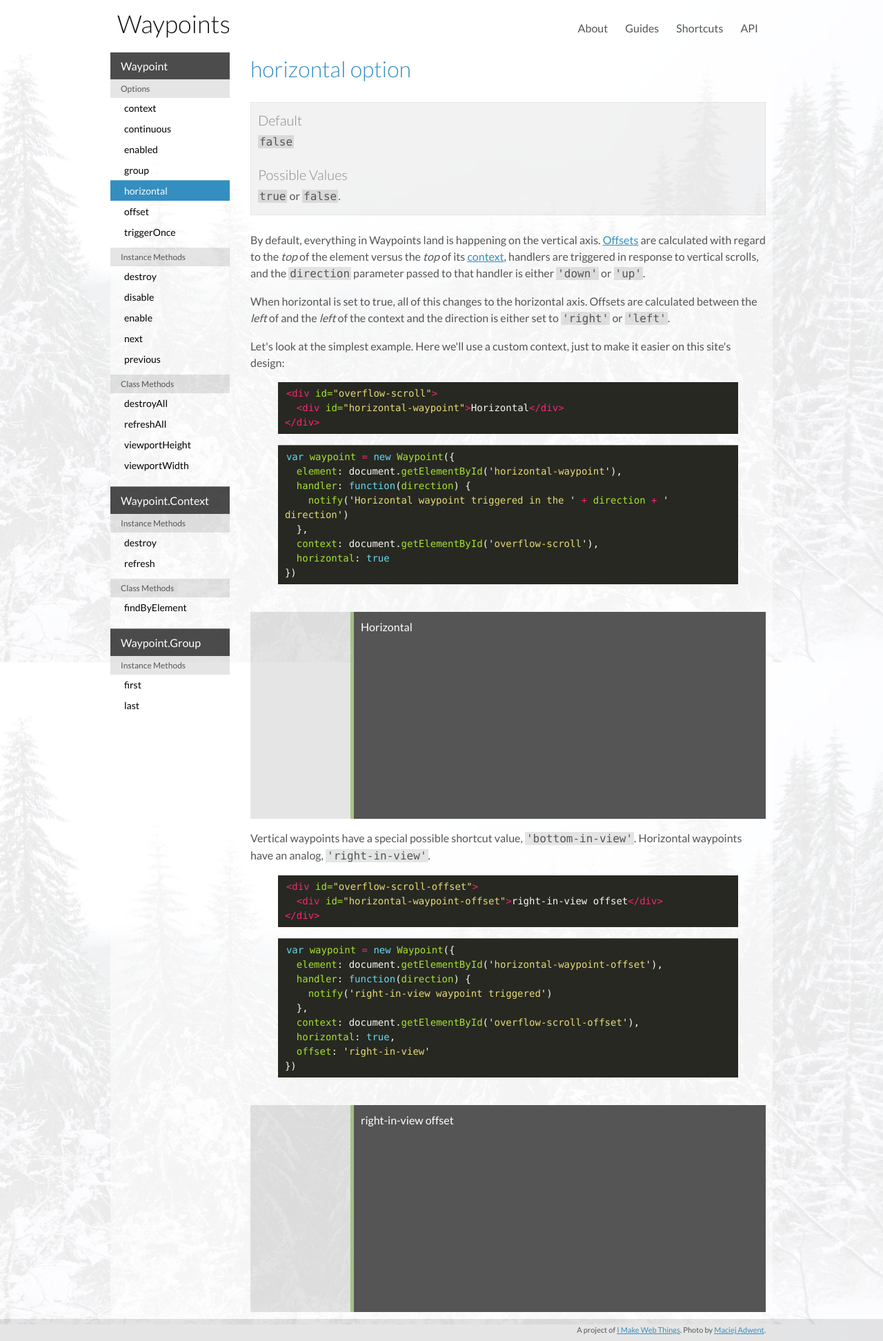
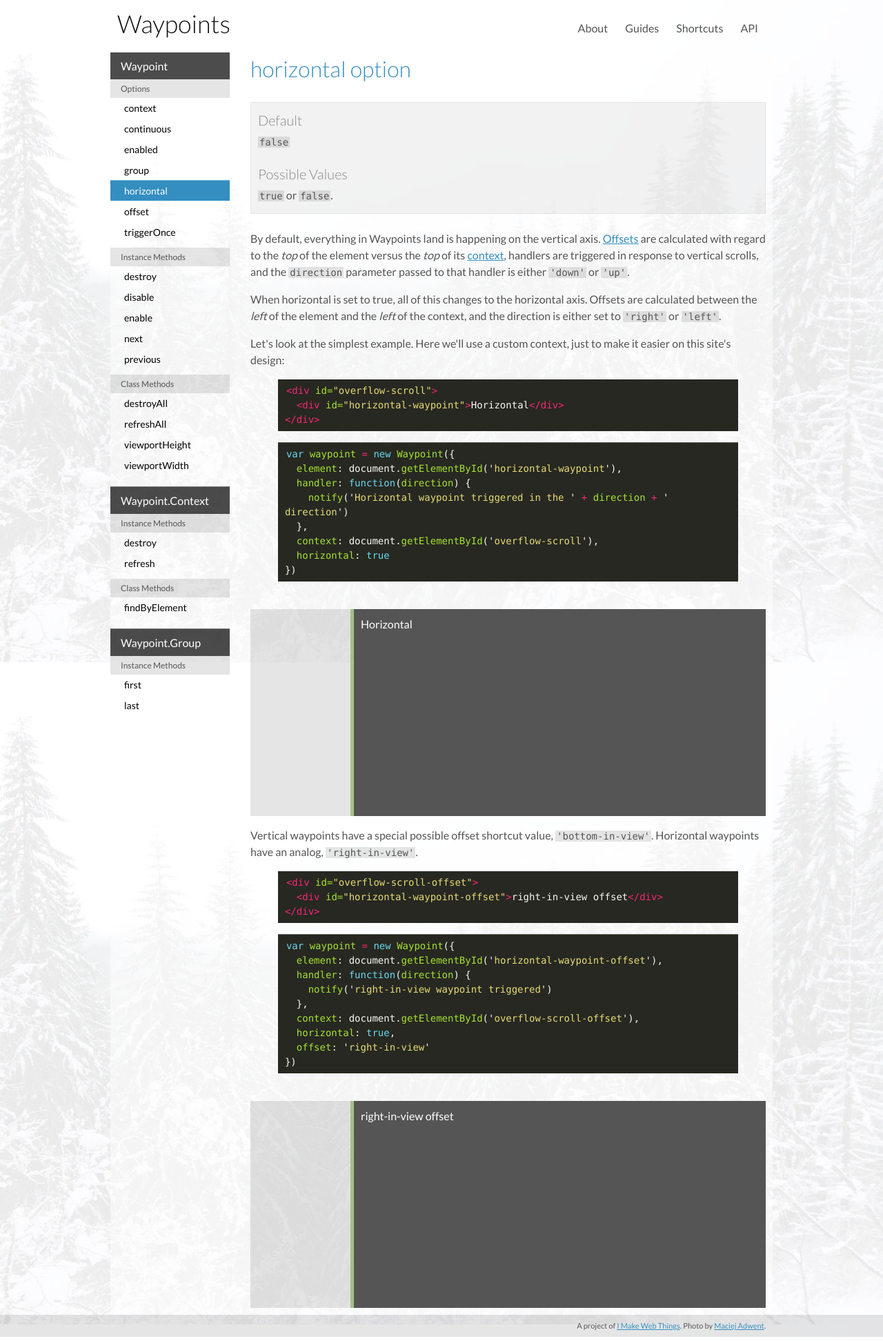
Before and after one commit to imakewebthings/waypoints, a Jekyll site: the page built from api/horizontal-option/index.html, in a window 1280 px wide. Shown: the whole page at 69% size. Built offline with Jekyll 4.4.1, drawn with Linux system fonts in a browser that asks for light colours; nearby versions of some CDN libraries.

Commit message:
Group option

```diff
--- a/_scss/_article.scss
+++ b/_scss/_article.scss
@@ -5,10 +5,12 @@
   code {
     background:rgba(0,0,0,.1);
     padding:0 2px;
+    font-size:0.875em;
   }
 
   pre > code {
     background:transparent;
+    font-size:1em;
   }
 
   h3 {
--- a/_scss/_waypoint.scss
+++ b/_scss/_waypoint.scss
@@ -1,7 +1,7 @@
 .waypoint {
-  box-shadow:0 0 0 5px rgba($complementColor, .5);
+  box-shadow:0 0 0 5px rgba($complementColor, 0.5);
 
   &.disabled {
-    box-shadow: 0 0 0 5px rgba($errorColor, 0.8);
+    box-shadow: 0 0 0 5px rgba($errorColor, 0.5);
   }
 }
--- a/api/group-option/index.html
+++ b/api/group-option/index.html
@@ -13,6 +13,6 @@
   <p>Any string.</p>
 </div>
 
-<p>The group option identifies which <a href="../group">group</a> the waypoint belongs to. In most cases you will not want or need to set this option, and all waypoints will be part of the <code>'default'</code> group. You can set this option to any other string to create custom groups.</p>
+<p>The group option identifies which <a href="../group">group</a> the waypoint belongs to. In most cases you will not want or need to set this option, and all waypoints will be part of the <code>'default'</code> group. Setting this option to any other string will create custom groups.</p>
 
 <p>Group functionality is covered in detail on the <a href="../group">Group class</a> page, so head over there for more information.</p>
--- a/api/horizontal-option/index.html
+++ b/api/horizontal-option/index.html
@@ -15,7 +15,7 @@
 
 <p>By default, everything in Waypoints land is happening on the vertical axis. <a href="../offset-option">Offsets</a> are calculated with regard to the <em>top</em> of the element versus the <em>top</em> of its <a href="../context-option">context</a>, handlers are triggered in response to vertical scrolls, and the <code>direction</code> parameter passed to that handler is either <code>'down'</code> or <code>'up'</code>.</p>
 
-<p>When horizontal is set to true, all of this changes to the horizontal axis. Offsets are calculated between the <em>left</em> of and the <em>left</em> of the context and the direction is either set to <code>'right'</code> or <code>'left'</code>.</p>
+<p>When horizontal is set to true, all of this changes to the horizontal axis. Offsets are calculated between the <em>left</em> of the element and the <em>left</em> of the context, and the direction is either set to <code>'right'</code> or <code>'left'</code>.</p>
 
 <p>Let's look at the simplest example. Here we'll use a custom context, just to make it easier on this site's design:</p>
 
@@ -42,7 +42,7 @@
   <div id="horizontal-waypoint" class="waypoint">Horizontal</div>
 </div>
 
-<p>Vertical waypoints have a special possible shortcut value, <code>'bottom-in-view'</code>. Horizontal waypoints have an analog, <code>'right-in-view'</code>.</p>
+<p>Vertical waypoints have a special possible offset shortcut value, <code>'bottom-in-view'</code>. Horizontal waypoints have an analog, <code>'right-in-view'</code>.</p>
 
 {% highlight html %}
 <div id="overflow-scroll-offset">
--- a/css/styles.css
+++ b/css/styles.css
@@ -746,7 +746,7 @@
 .waypoint {
   box-shadow: 0 0 0 5px rgba(104, 164, 43, 0.5); }
   .waypoint.disabled {
-    box-shadow: 0 0 0 5px rgba(192, 52, 52, 0.8); }
+    box-shadow: 0 0 0 5px rgba(192, 52, 52, 0.5); }
 
 .about-main {
   text-align: center;
@@ -816,9 +816,11 @@
   padding: 10px 10px 10px 10px; }
   article code {
     background: rgba(0, 0, 0, 0.1);
-    padding: 0 2px; }
+    padding: 0 2px;
+    font-size: 0.875em; }
   article pre > code {
-    background: transparent; }
+    background: transparent;
+    font-size: 1em; }
   article h3 {
     color: #666;
     font-weight: 300;
```
